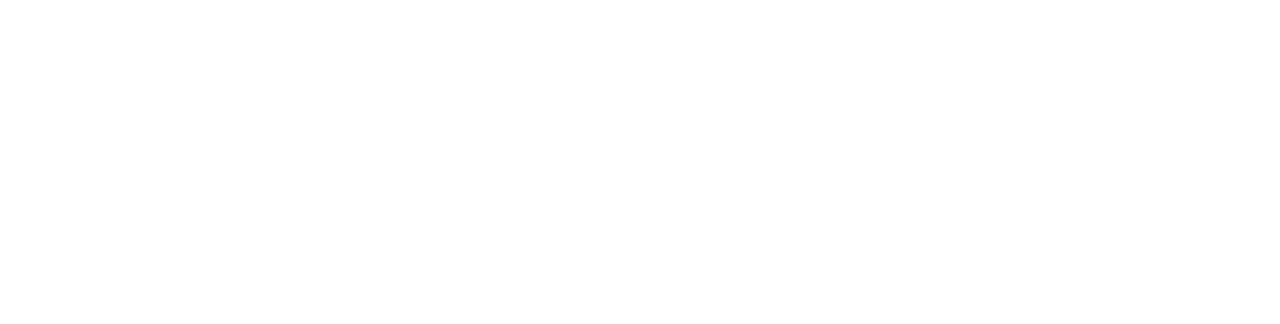
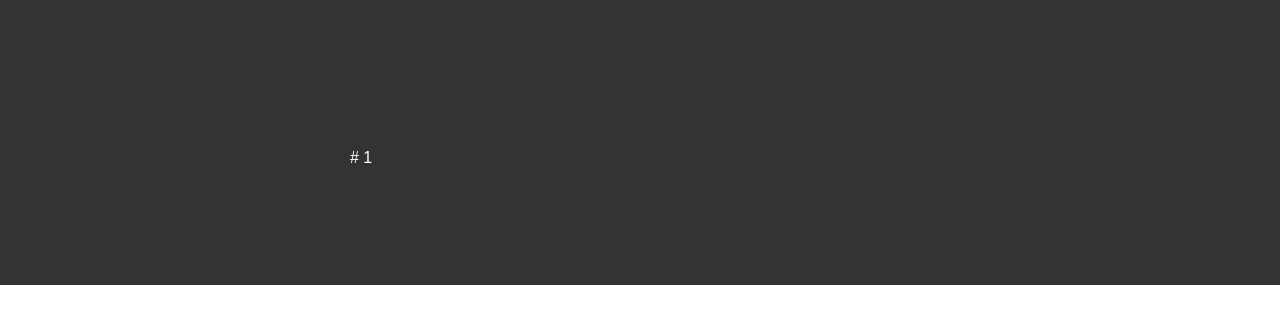
Before and after one commit to AkoruuDev/Linkr, a JavaScript app: page /hashtag/1 in a window 1280 px wide. Shown: the top 324 px of the page. Built offline with nearby package versions, Linux system fonts and the light colour scheme.

Commit message:
fix backgroun color

```diff
--- a/src/pages/contents/Hashtag.js
+++ b/src/pages/contents/Hashtag.js
@@ -21,6 +21,7 @@
   align-items: center;
   justify-content: center;
   width: 100%;
+  background-color: #333333;
 `;
 
 const Wrapper = styled.div`
@@ -31,7 +32,7 @@
   margin-bottom: 100px;
   width: min(100vw, 614px);
   h1 {
-    color: #ffffff;
+    color: #FFFFFF;
     margin-left: 17px;
     margin-bottom: 19px;
   }
```
